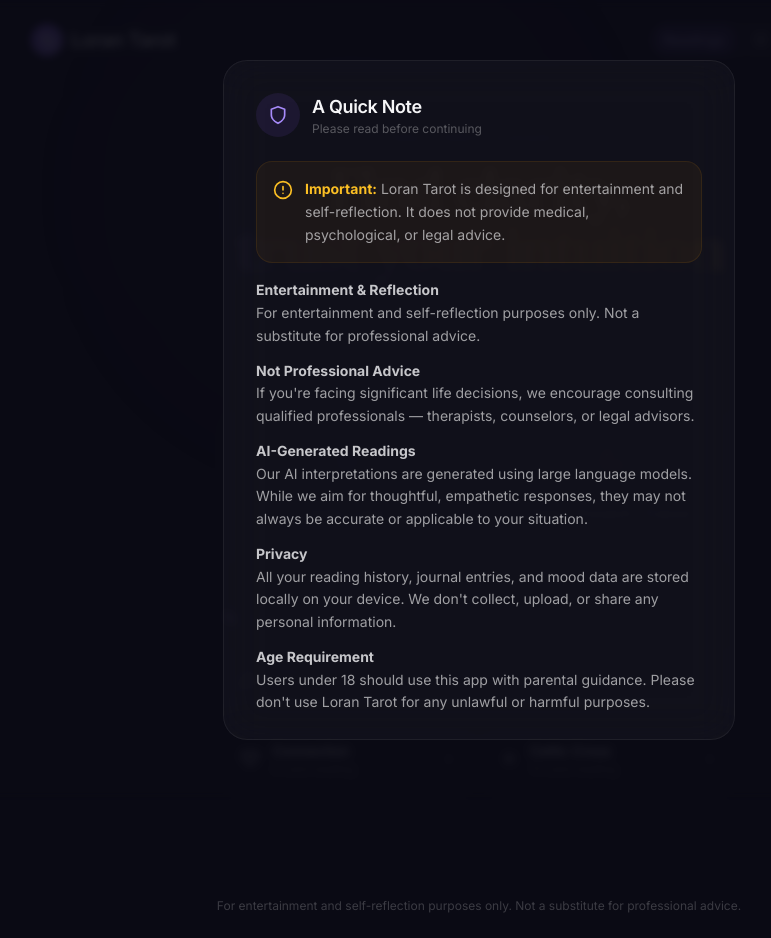
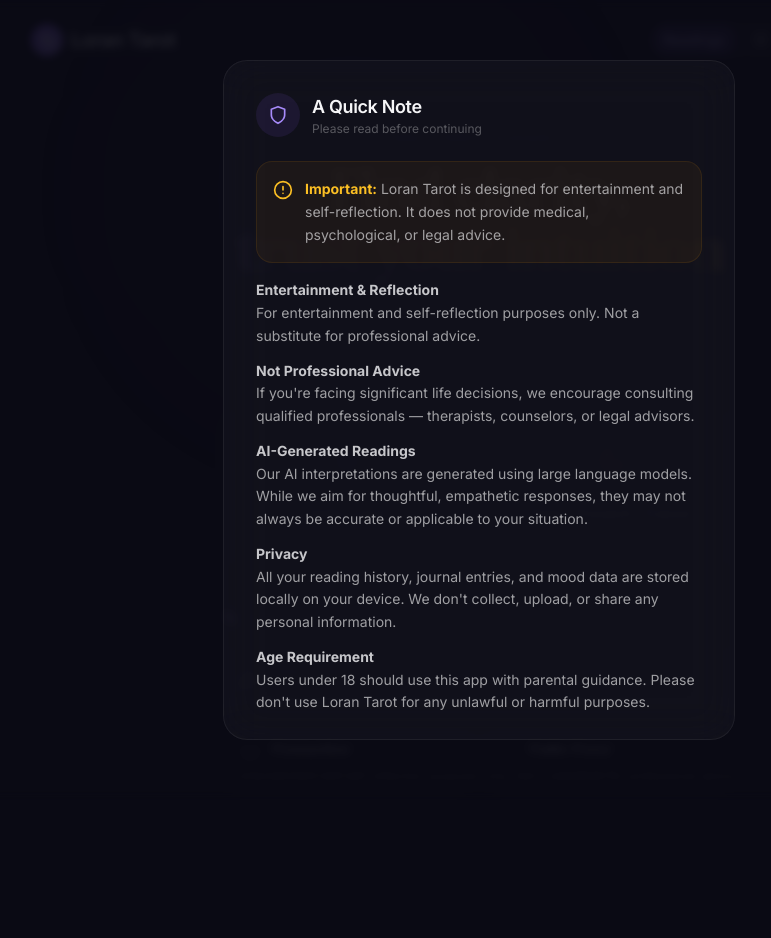
Before and after one commit to ninjiayu/tarot-program, a React (Vite) app: page / in a window 1280 px wide. Shown: the whole page, without its empty margins (161-932 px from the left). After the commit the page ends 874 px from the top, so only its background shows below. Built offline with nearby package versions, Linux system fonts and the light colour scheme.

Commit message:
Fix footer to always stay fixed at bottom

```diff
--- a/src/App.jsx
+++ b/src/App.jsx
@@ -168,8 +168,8 @@
         )}
       </AnimatePresence>
 
-      {/* Footer */}
-      <footer className="relative z-10 py-6 text-center">
+      {/* Footer - fixed at bottom */}
+      <footer className="fixed bottom-0 left-0 right-0 z-10 py-4 text-center bg-void/80 backdrop-blur-sm">
         <p className="text-white/20 text-xs px-4">
           {t('footerText')}
         </p>
```
